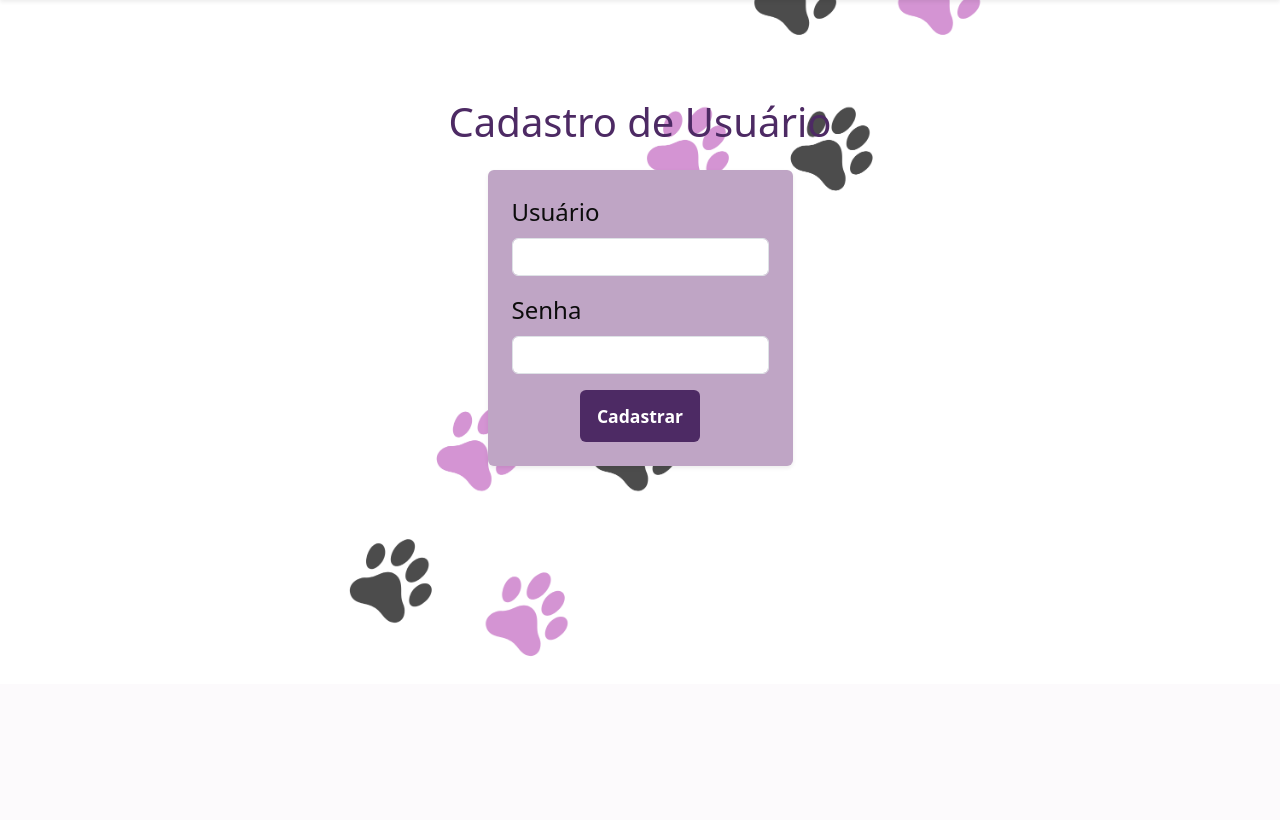
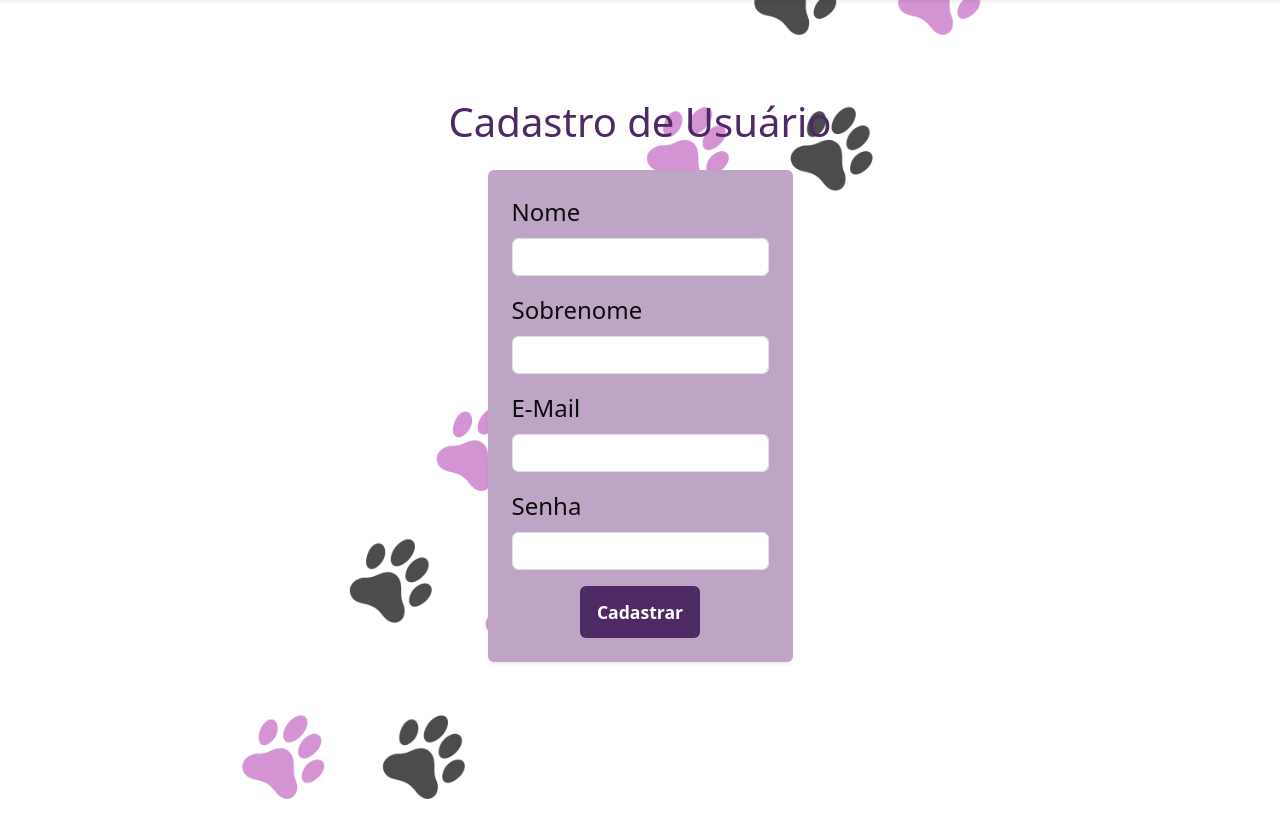
Before and after one commit to santos-joao/Adocao.Animais, a Flask app: page /cadastro in a window 1280 px wide. Shown: the part 116-936 px from the top of the page. Before the commit the page ends 772 px from the top, so only its background shows below. Run offline with Flask 3, Linux system fonts and the light colour scheme.

Commit message:
update - cadastro

```diff
--- a/templates/cadastro.html
+++ b/templates/cadastro.html
@@ -51,8 +51,16 @@
     <h1 class="mb-4">Cadastro de Usuário</h1>
     <form method="POST" class="bg p-4 rounded shadow-sm">
       <div class="mb-3">
-        <label for="usuario" class="form-label">Usuário</label>
+        <label for="usuario" class="form-label">Nome</label>
         <input type="text" id="usuario" name="usuario" class="form-control" required>
+      </div>
+      <div class="mb-3">
+        <label for="sobrenome" class="form-label">Sobrenome</label>
+        <input type="text" id="sobrenome" name="sobrenome" class="form-control" required>
+      </div>
+      <div class="mb-3">
+        <label for="email" class="form-label">E-Mail</label>
+        <input type="text" id="email" name="email" class="form-control" required>
       </div>
       <div class="mb-3">
         <label for="senha" class="form-label">Senha</label>
```
